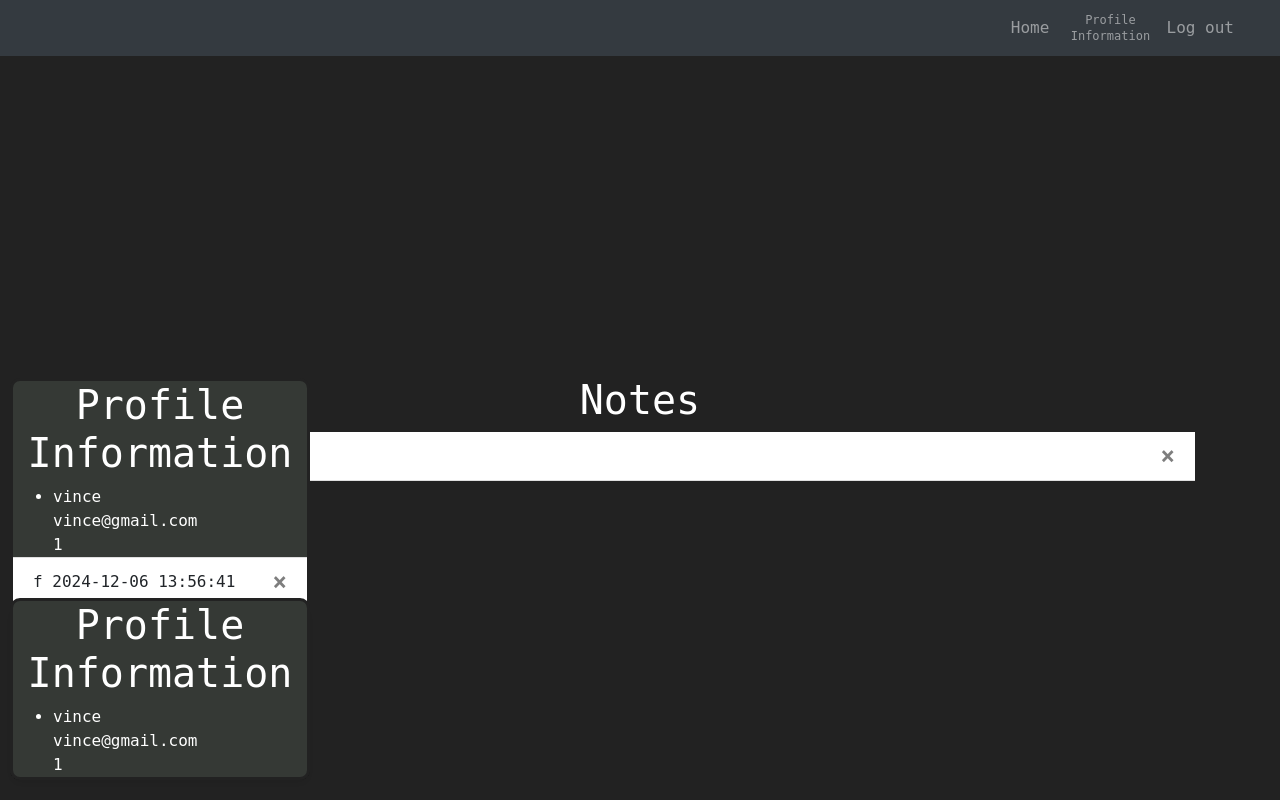
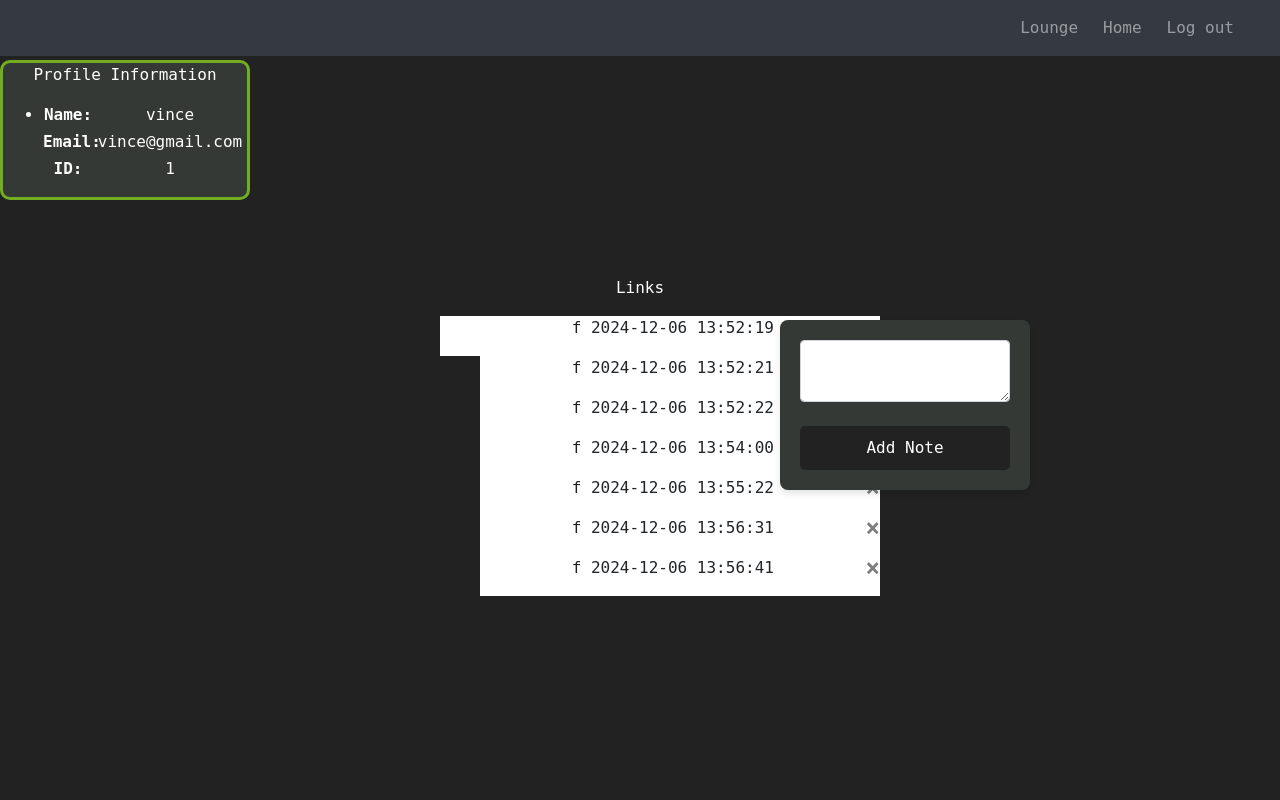
Before and after one commit to NetVinceGithub/Chatty-Notes, a Flask app: page / in a window 1280 px wide. Run offline with Flask 3, Linux system fonts and the light colour scheme; a user stored in the database is signed in; some libraries are stand-ins or nearby versions.

Commit message:
nag add ako ng lounge htnml and css. di ko pa coconnecct backend dun to follow tas may bag din sa admi pero try niyo pa rin yung admin gamit mga given na admin accounts sa inyo

```diff
--- a/website/static/home.css
+++ b/website/static/home.css
@@ -0,0 +1,50 @@
+.links{
+  color: #ffffff;
+  background-color: #222222;
+}
+
+.profile{
+    position: fixed;
+    top: 60px;
+    left: 0;
+    width: 250px;
+    height:140px;
+    border: 3px solid #73AD21;
+  }
+
+  .profile-row {
+    display: flex;
+    margin-bottom: 3px;
+  }
+
+  .profile-label {
+    font-weight: bold;
+    width: 50px; /* Adjust width as needed */
+  }
+
+  .profile-data {
+
+  }
+
+.data-list{
+  background-color: white;
+  width:400px;
+  height:40px;
+}
+
+.button-block{
+  position: fixed;
+  top: 320px;
+  right: 250px;
+  width: 250px;
+  height:140px;
+}
+
+.link-container{
+  position: fixed;
+
+}
+
+.data-list{
+  list-style: none;
+}
--- a/website/static/sign_up.css
+++ b/website/static/sign_up.css
@@ -103,10 +103,7 @@ body {
   align-items: center; /* Vertically aligns the links in the navbar */
 }
 
-.notes{
-  color: #ffffff;
-  background-color: #222222;
-}
+
 
 .profile-table{
   color: #ffffff;
--- a/website/templates/admin-dashboard.html
+++ b/website/templates/admin-dashboard.html
@@ -5,10 +5,10 @@ Admin Dashboard
 {% endblock %}
 
 {% block content %}
-<h1 align="center" class="admin-title">Admin Dashboard</h1>
-<h2 class="admin-table-title">Registered Users</h2>
+<h2 align="center" class="admin-title">Admin Dashboard</h2>
 
-<div class="table-contents">
+<div align="center" class="admin-table-contents">
+ <p class="admin-table-title">Registered Users</p>
     <table border="1" class="table-contents">
         <tr class="table-contents">
             <th>ID</th>
--- a/website/templates/base.html
+++ b/website/templates/base.html
@@ -18,6 +18,7 @@
     <link rel="stylesheet" href="static/sign_up.css">
     <link rel="stylesheet" href="static/home.css">
     <link rel="stylesheet" href="static/admin-dashboard.css">
+    <link rel="stylesheet" href="static/lounge.css">
 
 
     <title>{% block title %}Home{% endblock %}</title>
@@ -55,11 +56,8 @@
       <div class="container-fluid">
         <div class="navbar-nav ml-auto d-flex flex-row">
           {% if user.is_authenticated %}
+          <a class="nav-item nav-link" id="lounge" href="/lounge">Lounge</a>
           <a class="nav-item nav-link" id="home" href="/">Home</a>
-          <a class="nav-item nav-link" id="profinfo" href="/profinfo">
-            <span class="profile-text">Profile</span><br />
-            <span class="info-text">Information</span>
-          </a>
           <a class="nav-item nav-link" id="logout" href="/logout">Log out</a>
 
           {% else %}
--- a/website/templates/home.html
+++ b/website/templates/home.html
@@ -1,48 +1,51 @@
-{% extends "base.html" %} {% block title %}Home{% endblock %} {% block content
-  %}
-  <h1 align="center" class="notes">Notes</h1>
-  <ul class="list-group list-group-flush" id="notes">
+{% extends "base.html" %}
+{% block title %}Home{% endblock %}
+{% block content %}
+
+<div align="center" class="input-block">
+  <p class="links">Links</p>
+  <ul class="data-list" id="notes">
     {% for note in user.notes %}
-    <li class="list-group-item">
+    <li class="data-list">
       {{ note.data }}
       {{ note.date }}
       <button type="button" class="close" onClick="deleteNote({{ note.id }})">
         <span aria-hidden="true">&times;</span>
       </button>
     </li>
+    {% endfor %}
+  </ul>
+</div>
 
-  </ul>
-
-
+<div align="center" class="link-container">
   <div class="profile">
-
-    <h1 align="center" class="profile-title">Profile Information</h1>
-    <ul class="list-group list-group-flush" id="users">
-
+    <p align="center" class="profile-title">Profile Information</p>
+    <ul align="center" class="list-group list-group-flush" id="users">
       <li class="profile-table">
-        <div class="profile-data">
-          {{ user.first_name }}
+        <div class="profile-row">
+          <div class="profile-label">Name:</div>
+          <div class="profile-data">{{ user.first_name }}</div>
         </div>
-
-        <div class="profile-data">
-          {{ user.email }}
+        <div class="profile-row">
+          <div class="profile-label">Email:</div>
+          <div class="profile-data">{{ user.email }}</div>
         </div>
-
-        <div class="profile-data">
-          {{ user.id }}
+        <div class="profile-row">
+          <div class="profile-label">ID:</div>
+          <div class="profile-data">{{ user.id }}</div>
         </div>
-
       </li>
-      {% endfor %}
     </ul>
   </div>
+</div>
 
+<div class="button-block">
   <form method="POST">
-    <textarea name="note" id="note" class="form-control"></textarea>
+    <textarea name="note" id="note" class="form-control" required></textarea>
     <br />
     <div align="center">
       <button type="submit" class="btn btn-primary">Add Note</button>
     </div>
   </form>
-
-  {% endblock %}
+</div>
+{% endblock %}
--- a/website/templates/sign_up.html
+++ b/website/templates/sign_up.html
@@ -45,4 +45,6 @@
     <br />
     <button type="submit" class="btn btn-primary">Submit</button>
   </form>
+
+
   {% endblock %}
--- a/website/views.py
+++ b/website/views.py
@@ -24,6 +24,12 @@ def home():
     return render_template("home.html", user=current_user)
 
 
+@views.route('/lounge', methods=['GET', 'POST'])
+@login_required
+def lounge():
+
+    return render_template("lounge.html", user=current_user)
+
 
 @views.route('/admin-dashboard', methods=['GET'])
 @login_required
```
Also changed, not shown: website/static/lounge.css (added, +30 -0 lines), website/templates/lounge.html (added, +32 -0 lines), instance/database.db, website/static/admin-dashboard.css (line endings or trailing spaces), 1 other file.
